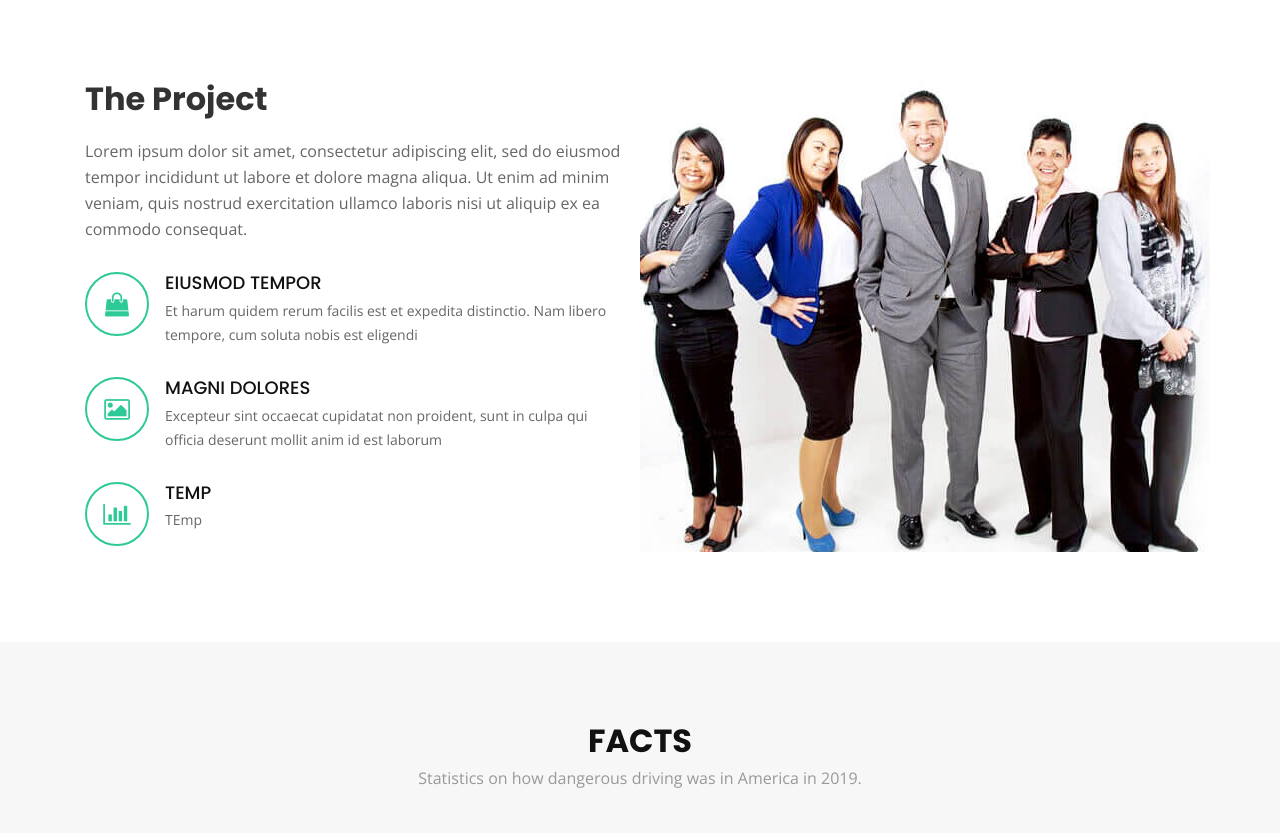
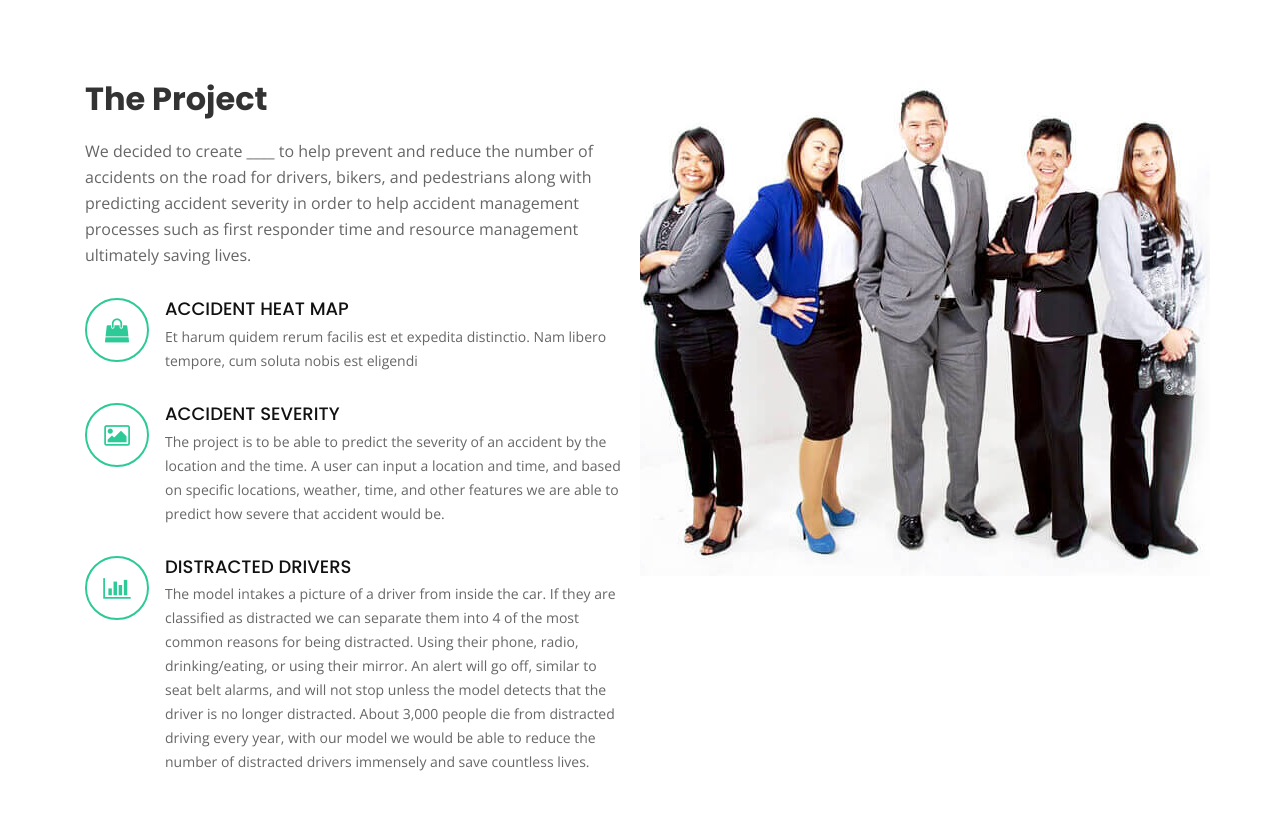
Before and after one commit to ShafinH/Innovate-Driving, a plain HTML site: page index.html in a window 1280 px wide. Shown: the part 800-1633 px from the top of the page. Drawn offline with nearby package versions, Linux system fonts and the light colour scheme.

Commit message:
Update index.html

```diff
--- a/index.html
+++ b/index.html
@@ -80,29 +80,33 @@
           <div class="col-lg-6 content order-lg-1 order-2">
             <h2 class="title">The Project</h2>
             <p>
-              Lorem ipsum dolor sit amet, consectetur adipiscing elit, sed do eiusmod tempor incididunt ut labore et
-              dolore magna aliqua. Ut enim ad minim veniam, quis nostrud exercitation ullamco laboris nisi ut aliquip ex
-              ea commodo consequat.
+              We decided to create ____ to help prevent and reduce the number of accidents on the road for drivers, bikers,
+			  and pedestrians along with predicting accident severity in order to help accident management processes such as first responder time and resource management ultimately saving lives.
+
             </p>
 
             <div class="icon-box" data-aos="fade-up" data-aos-delay="100">
               <div class="icon"><i class="fa fa-shopping-bag"></i></div>
-              <h4 class="title"><a href="">Eiusmod Tempor</a></h4>
+              <h4 class="title"><a href="">Accident Heat Map</a></h4>
               <p class="description">Et harum quidem rerum facilis est et expedita distinctio. Nam libero tempore, cum
                 soluta nobis est eligendi</p>
             </div>
 
             <div class="icon-box" data-aos="fade-up" data-aos-delay="200">
               <div class="icon"><i class="fa fa-photo"></i></div>
-              <h4 class="title"><a href="">Magni Dolores</a></h4>
-              <p class="description">Excepteur sint occaecat cupidatat non proident, sunt in culpa qui officia deserunt
-                mollit anim id est laborum</p>
+              <h4 class="title"><a href="">Accident Severity</a></h4>
+              <p class="description"> The project is to be able to predict the severity of an accident by the location and the time.
+			  A user can input a location and time, and based on specific locations, weather, time, and other features we are able to predict how severe that accident would be. </p>
             </div>
 
             <div class="icon-box" data-aos="fade-up" data-aos-delay="300">
               <div class="icon"><i class="fa fa-bar-chart"></i></div>
-              <h4 class="title"><a href="">Temp</a></h4>
-              <p class="description">TEmp</p>
+              <h4 class="title"><a href="">Distracted Drivers</a></h4>
+              <p class="description">The model intakes a picture of a driver from inside the car.
+			  If they are classified as distracted we can separate them into 4 of the most common reasons for being distracted. Using their phone,
+			  radio, drinking/eating, or using their mirror. An alert will go off, similar to seat belt alarms, and will not stop unless the model detects that the driver is no longer distracted.
+			  About 3,000 people die from distracted driving every year, with our model we would be able to reduce the number of distracted drivers immensely and save countless lives.
+</p>
             </div>
 
           </div>
```
